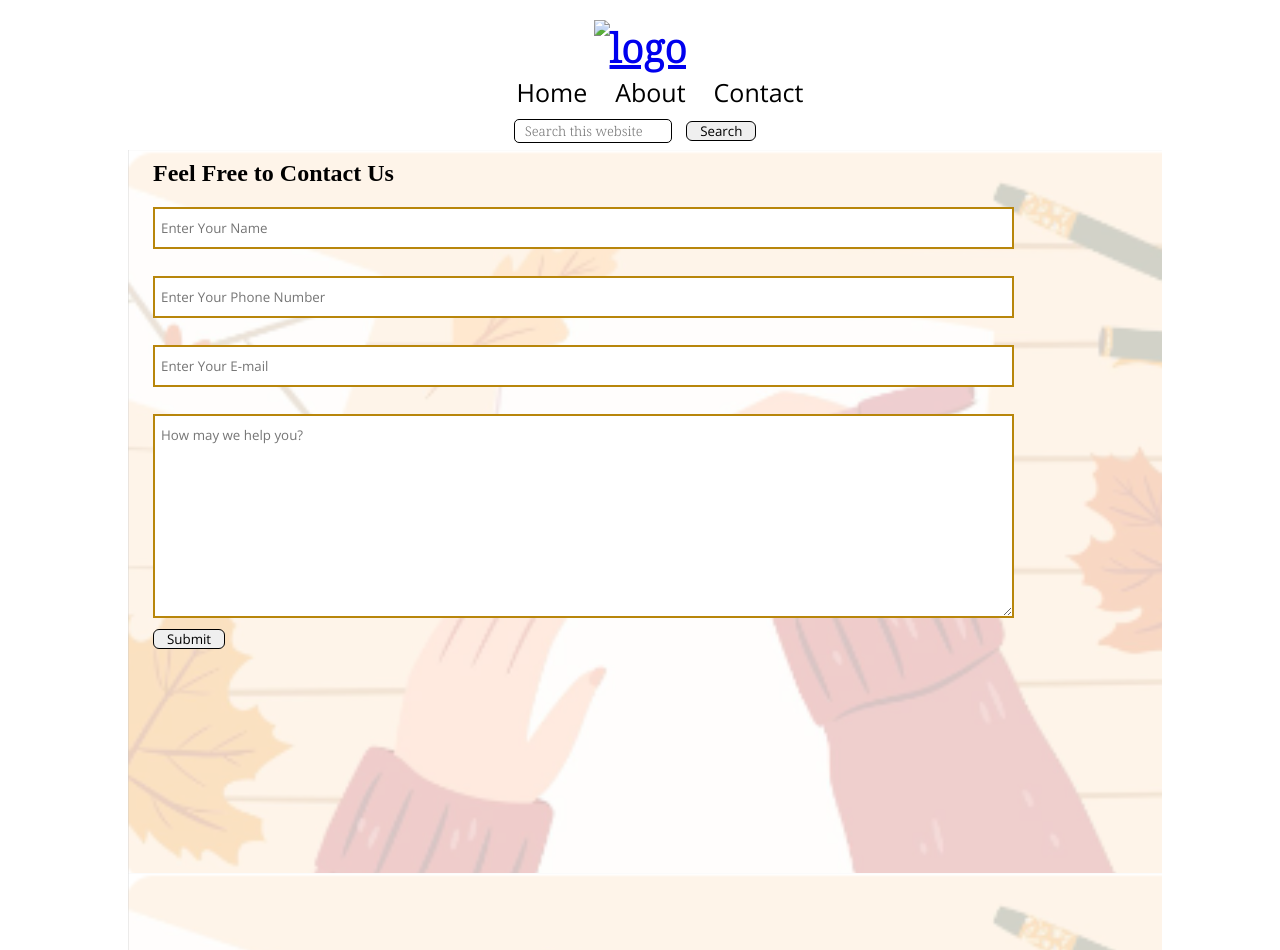
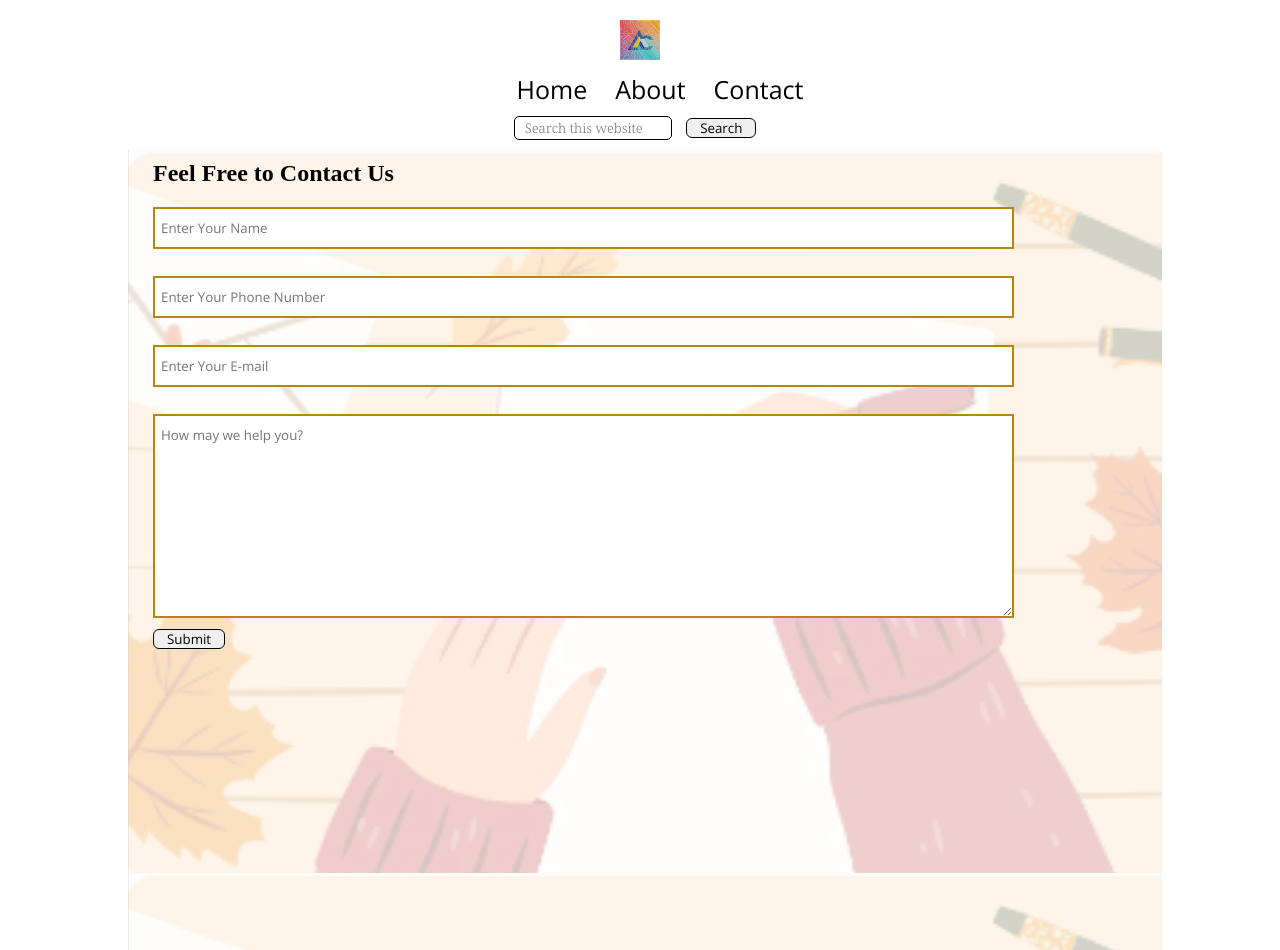
Before and after one commit to anybub/Blog-Site, a plain HTML site: page contact.html in a window 1280 px wide. Shown: the top 950 px of the page. Drawn offline with nearby package versions, Linux system fonts and the light colour scheme; files whose address does not match are found by name; a web font is replaced by a local one.

Commit message:
Update contact.html

```diff
--- a/contact.html
+++ b/contact.html
@@ -31,7 +31,7 @@
     <nav class="navigation max-width-1 m-auto">
       <div class="nav-left">
         <a href="/">
-         <div class="logo"><img src="img/logo.svg" alt="logo"></div>
+         <div class="logo"><img src="image/logo.svg" alt="logo"></div>
 
         <ul>
           <li><a href="/">Home</a></li>
```
